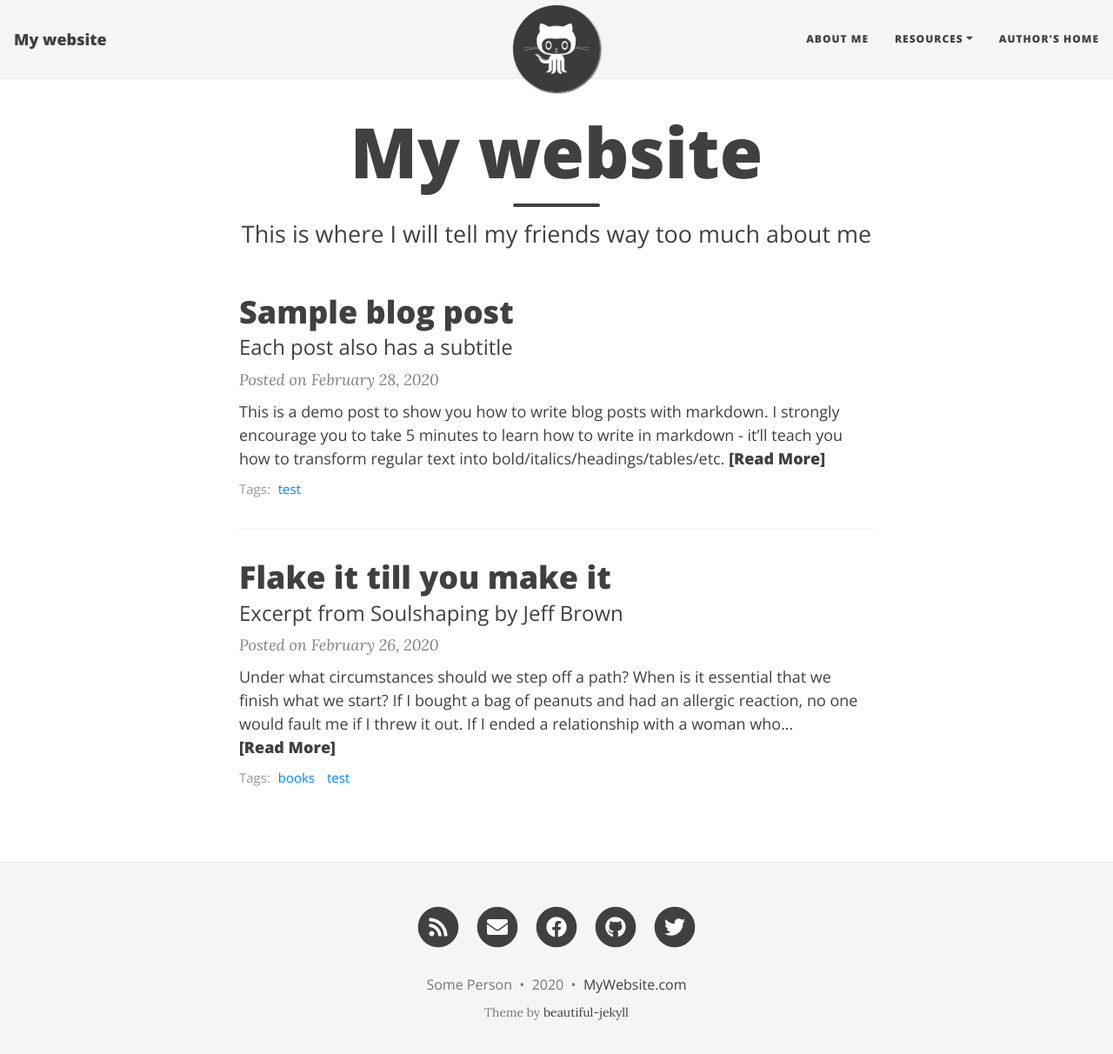
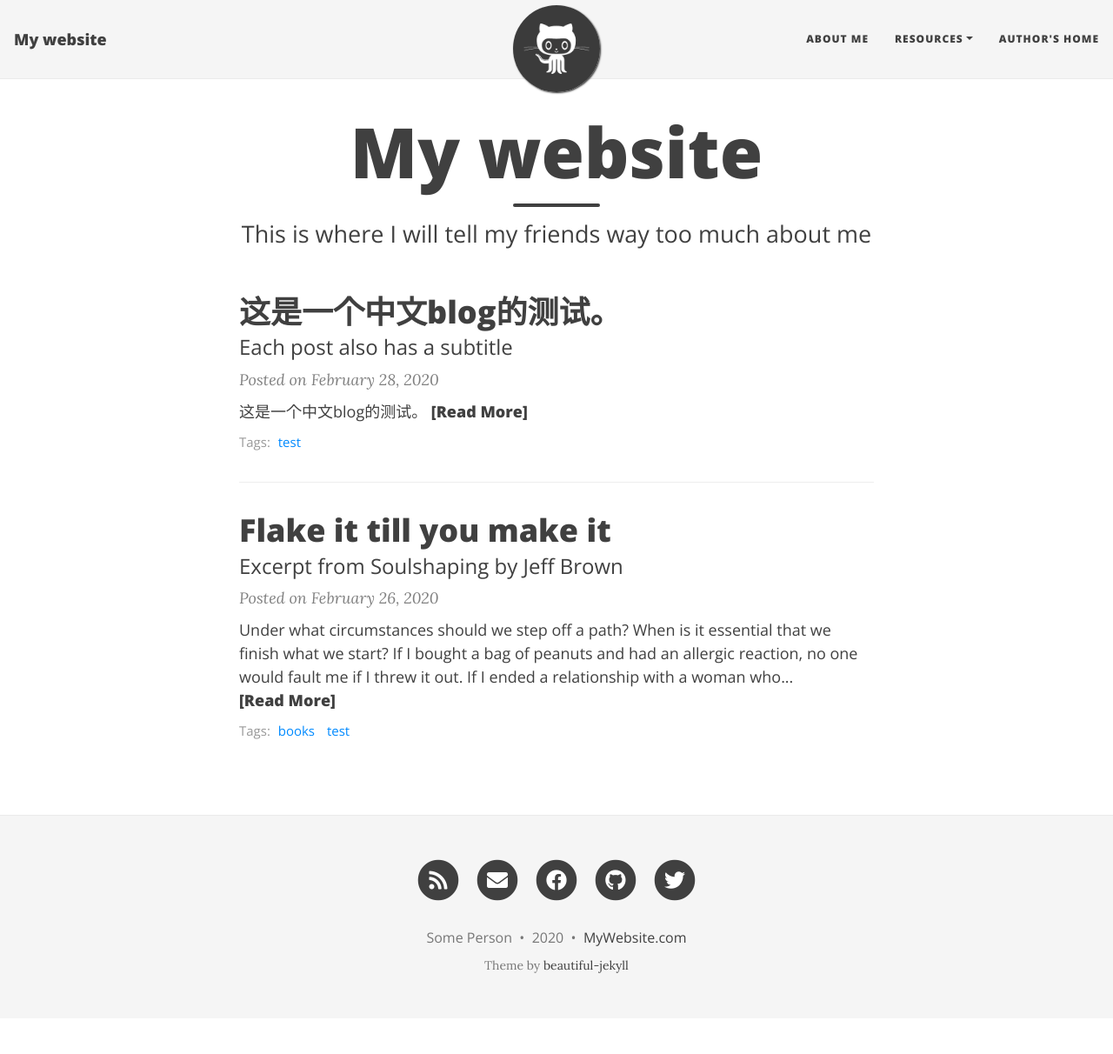
Before and after one commit to localfields/localfields.github.io, a Jekyll site: the page built from index.html, in a window 1280 px wide and 1225 px high. Shown: the top 1212 px of the window at 87% size. Built offline with Jekyll 4.4.1, drawn with Linux system fonts in a browser that asks for light colours; nearby versions of some CDN libraries; the list of posts is cut into pages by our own code.

Commit message:
Update 2020-02-28-test-markdown.md

```diff
--- a/_posts/2020-02-28-test-markdown.md
+++ b/_posts/2020-02-28-test-markdown.md
@@ -1,12 +1,14 @@
 ---
 layout: post
-title: Sample blog post
+title: 这是一个中文blog的测试。
 subtitle: Each post also has a subtitle
 gh-repo: daattali/beautiful-jekyll
 gh-badge: [star, fork, follow]
 tags: [test]
 comments: true
 ---
+
+这是一个中文blog的测试。
 
 This is a demo post to show you how to write blog posts with markdown.  I strongly encourage you to [take 5 minutes to learn how to write in markdown](https://markdowntutorial.com/) - it'll teach you how to transform regular text into bold/italics/headings/tables/etc.
 
```
